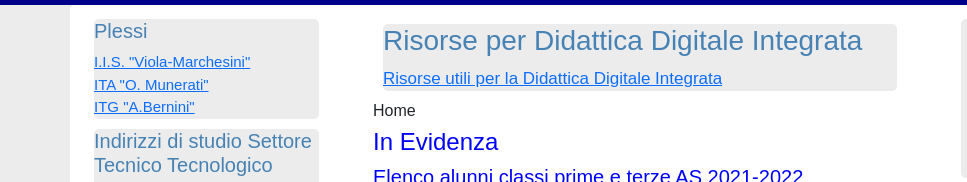
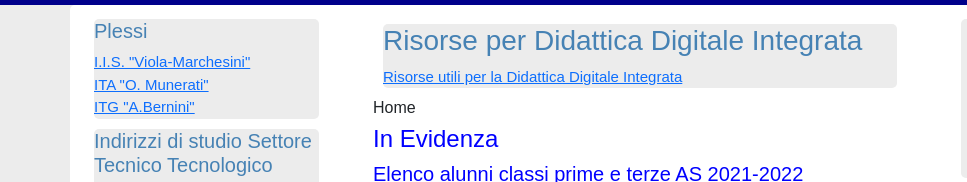
Before and after one commit to mattia-gallinaro/sito-scuola, a plain HTML site: page home-itis.html in a window 1280 px wide. Shown: the part 379-561 px from the top of the page, 0-967 px from the left. Drawn offline with nearby package versions, Linux system fonts and the light colour scheme.

Commit message:
Modifiche ddi

```diff
--- a/home-itis.html
+++ b/home-itis.html
@@ -244,8 +244,7 @@
         </div>
         <!--Colonna centrale-->
         <div class="col-12 order-0 col-md-12 order-md-0 col-xl-6 order-xl-1">
-          <div class="Container-colonne-esterne "
-            style="font-size: 17px; font-family: 'Rubik', sans-serif; text-align: left;">
+          <div class="Container-colonne-esterne" id="rddi">
             <h3 style="margin-top: 15px;">Risorse per Didattica Digitale Integrata</h3>
             <a href="#" style="margin-top: 10px;">Risorse utili per la Didattica Digitale Integrata</a>
           </div>
--- a/stilisito.css
+++ b/stilisito.css
@@ -67,7 +67,11 @@
     font-family: 'Rubik', sans-serif;
     text-align: left;
 }
-
+#rddi{
+    font-size: 15px;
+    font-family: 'Rubik', sans-serif;
+    text-align: left;
+}
 .Notizie{
     text-align: left;
     background-color: #ffffff;
```
